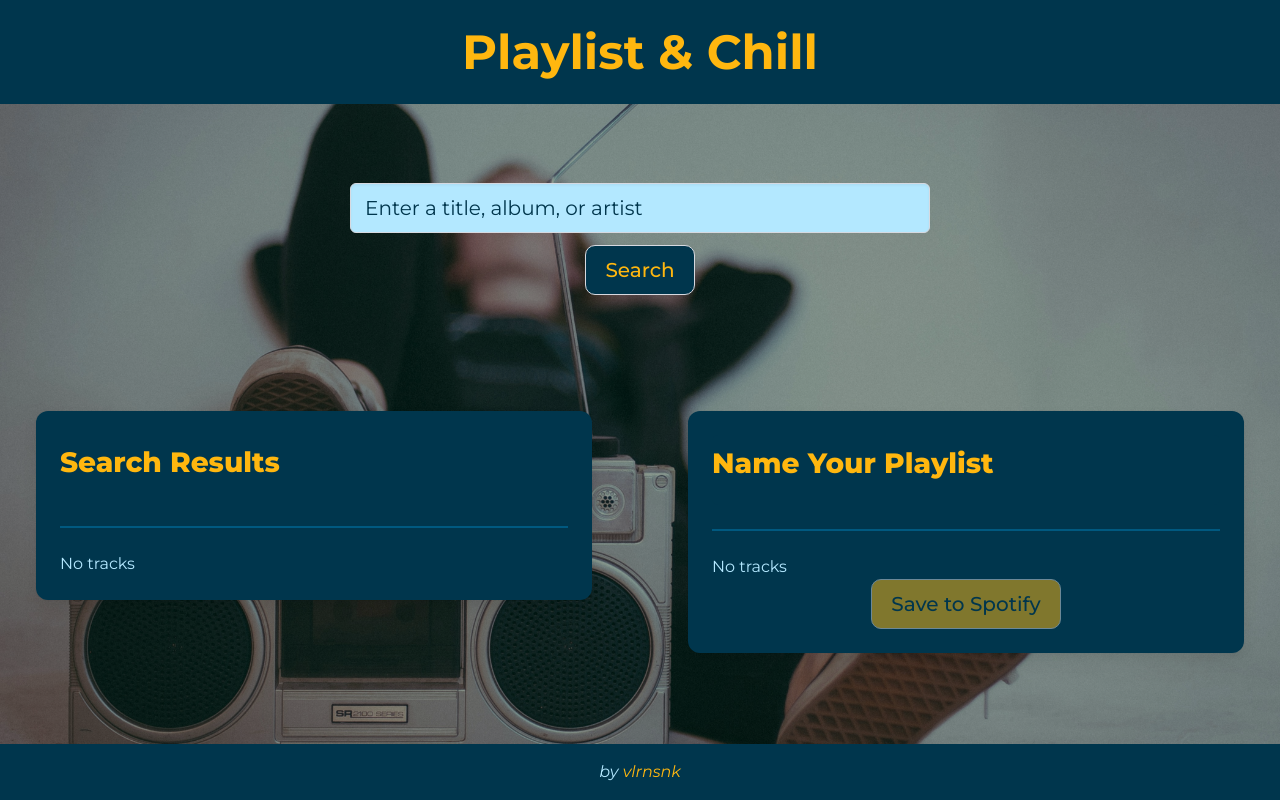
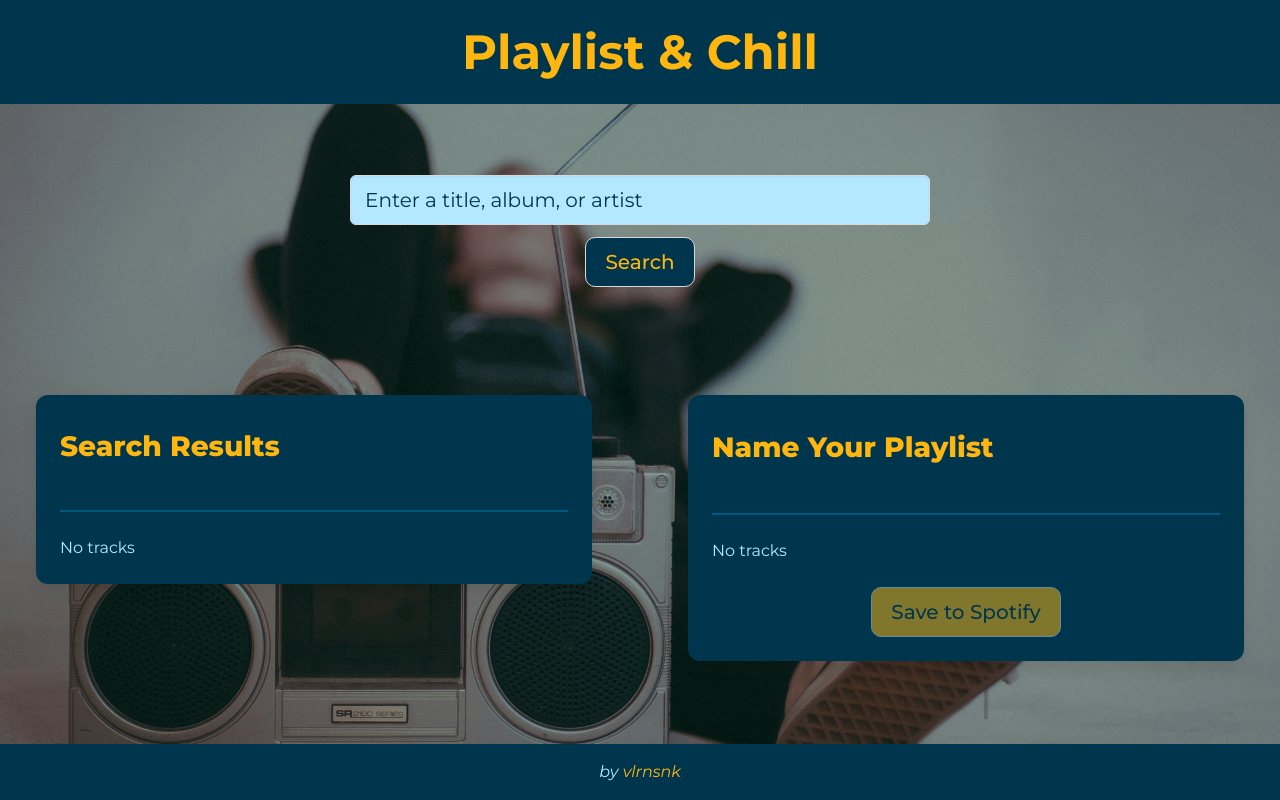
Before and after one commit to vlrnsnk/playlist-and-chill, a React (Create React App) app: page / in a window 1280 px wide. Built offline with nearby package versions, Linux system fonts and the light colour scheme.

Commit message:
Add margin-top to `Save to Spotify` button

```diff
--- a/src/components/Playlist/Playlist.jsx
+++ b/src/components/Playlist/Playlist.jsx
@@ -32,7 +32,7 @@ const Playlist = ({
           <Button
             innerText={savePlaylistButtonText}
             isActive={isButtonActive}
-            addedClasses="has-background-warning has-text-info-15"
+            addedClasses="has-background-warning has-text-info-15 mt-5"
             handleClick={handleSavePlaylist}
           />
         </div>
```
